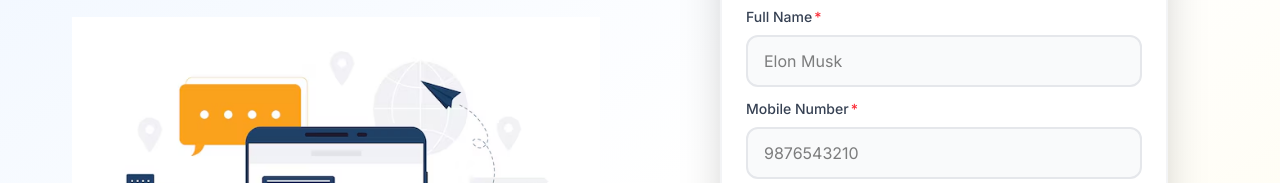
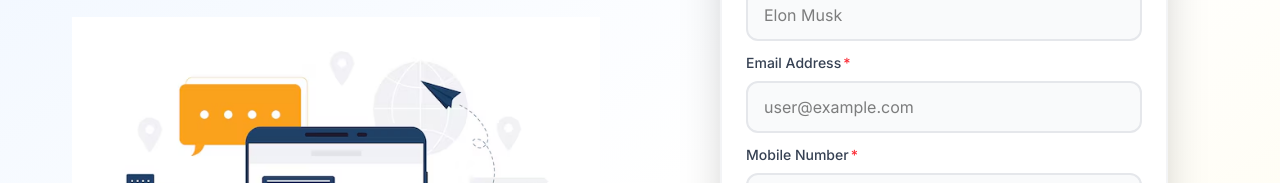
Before and after one commit to Shubhamprogrammar/uchat-webapp, a React (Vite) app: page / in a window 1280 px wide. Shown: the part 199-382 px from the top of the page. Built offline with nearby package versions, Linux system fonts and the light colour scheme; no server answers.

Commit message:
email service

```diff
--- a/src/components/Login.jsx
+++ b/src/components/Login.jsx
@@ -9,7 +9,7 @@ const Login = ({ switchToSignup }) => {
     const [otp, setOtp] = useState("");
     const [timer, setTimer] = useState(0);
     const [errors, setErrors] = useState({});
-    const [mobile, setMobile] = useState("");
+    const [email, setEmail] = useState("");
     const [focusedField, setFocusedField] = useState(null);
     const [loading, setLoading] = useState(false);
     const navigate = useNavigate();
@@ -47,22 +47,21 @@ const Login = ({ switchToSignup }) => {
     }, []);
 
     /* -------------------- VALIDATION -------------------- */
-    const validateMobile = () => {
+    const validateEmail = () => {
         let temp = {};
-        if (!mobile.trim()) {
-            temp.mobile = "Mobile number is required";
-        } else if (!/^\d{10}$/.test(mobile)) {
-            temp.mobile = "Mobile number must be 10 digits";
+        if (!email.trim()) {
+            temp.email = "Email is required";
+        } else if (!/^[^\s@]+@[^\s@]+\.[^\s@]+$/.test(email.trim())) {
+            temp.email = "Enter a valid email address";
         }
         setErrors(temp);
         return Object.keys(temp).length === 0;
     };
 
     /* -------------------- HANDLERS -------------------- */
-    const handleMobileChange = (e) => {
-        const value = e.target.value.replace(/\D/g, ""); // digits only
-        setMobile(value);
-        setErrors(prev => ({ ...prev, mobile: "" }));
+    const handleEmailChange = (e) => {
+        setEmail(e.target.value);
+        setErrors(prev => ({ ...prev, email: "" }));
     };
 
     const handleOtpChange = (e) => {
@@ -84,18 +83,18 @@ const Login = ({ switchToSignup }) => {
 
         /* -------- STEP 1: SEND OTP -------- */
         if (!otpSent) {
-            if (!validateMobile()) {
+            if (!validateEmail()) {
                 setLoading(false);
                 return;
             }
             try {
                 await axios.post(`${HOST}/api/auth/send-otp`, {
-                    mobile,
+                    email: email.trim(),
                     label: "login"
                 });
                 setOtpSent(true);
                 startTimer();
-                toast.success("OTP sent successfully");
+                toast.success("OTP sent to your email successfully");
 
             } catch (error) {
                 toast.error(error.response?.data?.message || "Failed to send OTP");
@@ -112,7 +111,7 @@ const Login = ({ switchToSignup }) => {
 
         try {
             const res = await axios.post(`${HOST}/api/auth/verify-otp`, {
-                mobile,
+                email: email.trim(),
                 otp,
                 label: "login"
             });
@@ -134,12 +133,12 @@ const Login = ({ switchToSignup }) => {
 
         try {
             await axios.post(`${HOST}/api/auth/send-otp`, {
-                mobile,
+                email: email.trim(),
                 label: "login"
             });
 
             startTimer();
-            toast.success("OTP resent successfully");
+            toast.success("OTP resent successfully to your email");
 
         } catch (error) {
             toast.error(error.response?.data?.message || "Failed to resend OTP");
@@ -164,35 +163,35 @@ const Login = ({ switchToSignup }) => {
                 Welcome Back !
             </h1>
 
-            {/* MOBILE FIELD */}
+            {/* EMAIL FIELD */}
             <div className="relative">
                 <label className="block text-sm font-medium text-gray-700 mb-2">
-                    Mobile Number
+                    Email Address
                     <span className="text-red-500 ml-0.5">*</span>
                 </label>
 
                 <input
-                    type="tel"
-                    name="mobile"
-                    placeholder="9876543210"
-                    value={mobile}
+                    type="email"
+                    name="email"
+                    placeholder="user@example.com"
+                    value={email}
                     disabled={otpSent}
-                    onChange={handleMobileChange}
-                    onFocus={() => setFocusedField('mobile')}
+                    onChange={handleEmailChange}
+                    onFocus={() => setFocusedField('email')}
                     onBlur={() => setFocusedField(null)}
                     className={`w-full pl-4 pr-4 py-3 border-2 rounded-xl transition-all duration-200 outline-none
                         ${otpSent ? "border-blue-300 cursor-not-allowed" :
-                            focusedField === 'mobile'
+                            focusedField === 'email'
                                 ? 'border-blue-500 bg-white shadow-sm'
-                                : errors.mobile
+                                : errors.email
                                     ? 'border-red-300'
                                     : 'hover:border-blue-300'
                         }`}
                 />
 
-                {errors.mobile && (
+                {errors.email && (
                     <p className="mt-1.5 text-xs text-red-500">
-                        {errors.mobile}
+                        {errors.email}
                     </p>
                 )}
             </div>
@@ -216,10 +215,13 @@ const Login = ({ switchToSignup }) => {
             {otpSent && (
                 <>
                     <div className="pt-2 border-t-2 border-gray-100">
-                        <label className="block text-sm font-medium text-gray-700 mb-2">
+                        <label className="block text-sm font-medium text-gray-700 mb-1">
                             Enter OTP
                             <span className="text-red-500 ml-0.5">*</span>
                         </label>
+                        <p className="text-xs text-blue-600 mb-2 font-medium">
+                            An OTP has been sent to your email address ({email})
+                        </p>
 
                         <input
                             type="text"
--- a/src/components/Profile.jsx
+++ b/src/components/Profile.jsx
@@ -1,6 +1,7 @@
 import {
   FaUser,
   FaPhone,
+  FaEnvelope,
   FaBirthdayCake,
   FaVenusMars,
   FaEdit,
@@ -205,6 +206,14 @@ const Profile = ({ userId, onClose }) => {
           />
 
           {isSelf && (
+            <>
+              <InfoRow
+                icon={FaEnvelope}
+                label="Email Address"
+                value={user?.email}
+                fieldName="email"
+                editable={false}
+              />
               <InfoRow
                 icon={FaPhone}
                 label="Primary Mobile"
@@ -212,6 +221,7 @@ const Profile = ({ userId, onClose }) => {
                 fieldName="mobile"
                 editable={false}
               />
+            </>
           )}
         </div>
       </div>
--- a/src/components/Signup.jsx
+++ b/src/components/Signup.jsx
@@ -2,10 +2,12 @@ import React, { useState, useEffect } from "react";
 import toast from "react-hot-toast";
 import axios from "axios";
 import { useNavigate } from "react-router-dom";
+import { useAuth } from "../contexts/AuthContext.jsx";
 
 const Signup = ({ switchToLogin }) => {
   const [formData, setFormData] = useState({
     name: "",
+    email: "",
     mobile: "",
     username: "",
     dob: null,
@@ -20,6 +22,7 @@ const Signup = ({ switchToLogin }) => {
   const [loading, setLoading] = useState(false);
   const HOST = import.meta.env.VITE_BACKEND_URL;
   const navigate = useNavigate();
+  const { login } = useAuth();
 
   const validate = () => {
     let temp = {};
@@ -27,6 +30,11 @@ const Signup = ({ switchToLogin }) => {
       temp.name = "Name is required";
     } else if (!/^[a-zA-Z\s]{3,}$/.test(formData.name)) {
       temp.name = "Name must be at least 3 letters";
+    }
+    if (!formData.email?.trim()) {
+      temp.email = "Email is required";
+    } else if (!/^[^\s@]+@[^\s@]+\.[^\s@]+$/.test(formData.email.trim())) {
+      temp.email = "Enter a valid email address";
     }
     if (!formData.username.trim()) {
       temp.username = "Username is required";
@@ -70,7 +78,7 @@ const Signup = ({ switchToLogin }) => {
         await axios.post(`${HOST}/api/auth/send-otp`, {...formData, label: "signup"});
         setOtpSent(true);
         startTimer();
-        toast.success("OTP Sent Successfully");
+        toast.success("OTP has been sent to your email address");
       } catch (error) {
         toast.error(error.response?.data?.message || "Failed to send OTP, Try again");
       }
@@ -94,6 +102,7 @@ const Signup = ({ switchToLogin }) => {
       });
 
       toast.success(res.data.message || "Signup Successful!");
+      login(res.data);
       navigate('/message');
 
     } catch (error) {
@@ -124,7 +133,7 @@ const Signup = ({ switchToLogin }) => {
     try {
       await axios.post(`${HOST}/api/auth/send-otp`, {...formData, label: "signup"});
       startTimer();
-      toast.success("OTP Resent Successfully");
+      toast.success("OTP has been resent to your email address");
     } catch (error) {
       toast.error(error.response?.data?.message || "Failed to resend OTP, Try again");
     }
@@ -170,6 +179,35 @@ const Signup = ({ switchToLogin }) => {
           {errors.name && (
             <p className="mt-1.5 text-xs text-red-500 flex items-center gap-1">
               {errors.name}
+            </p>
+          )}
+        </div>
+
+        {/* Email Input */}
+        <div className="relative">
+          <label className="block text-sm font-medium text-gray-700 mb-2">
+            Email Address<span className="text-red-500 ml-0.5" aria-hidden="true">*</span>
+          </label>
+          <div className="relative">
+            <input
+              type="email"
+              name="email"
+              placeholder="user@example.com"
+              onChange={handleChange}
+              onFocus={() => setFocusedField('email')}
+              onBlur={() => setFocusedField(null)}
+              value={formData.email}
+              className={`w-full pl-4 pr-4 py-3 border-2 rounded-xl bg-gray-50 transition-all duration-200 outline-none ${focusedField === 'email'
+                ? 'border-blue-500 bg-white shadow-sm'
+                : errors.email
+                  ? 'border-red-300'
+                  : 'border-gray-200 hover:border-gray-300'
+                }`}
+            />
+          </div>
+          {errors.email && (
+            <p className="mt-1.5 text-xs text-red-500 flex items-center gap-1">
+              {errors.email}
             </p>
           )}
         </div>
@@ -289,9 +327,12 @@ const Signup = ({ switchToLogin }) => {
         {/* OTP Section */}
         {otpSent && (
           <div className="pt-2 border-t-2 border-gray-100">
-            <label className="block text-sm font-medium text-gray-700 mb-2">
+            <label className="block text-sm font-medium text-gray-700 mb-1">
               Enter OTP<span className="text-red-500 ml-0.5" aria-hidden="true">*</span>
             </label>
+            <p className="text-xs text-blue-600 mb-2 font-medium">
+              An OTP has been sent to your email address ({formData.email})
+            </p>
             <div className="relative">
               <input
                 type="text"
```
Lines whose indentation alone changed are shown as unchanged.
